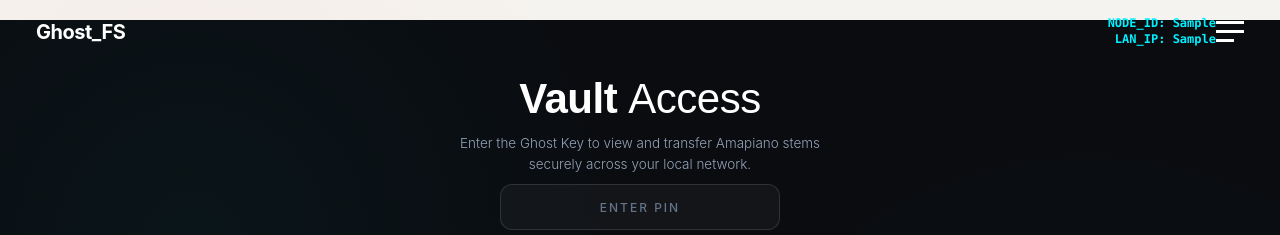
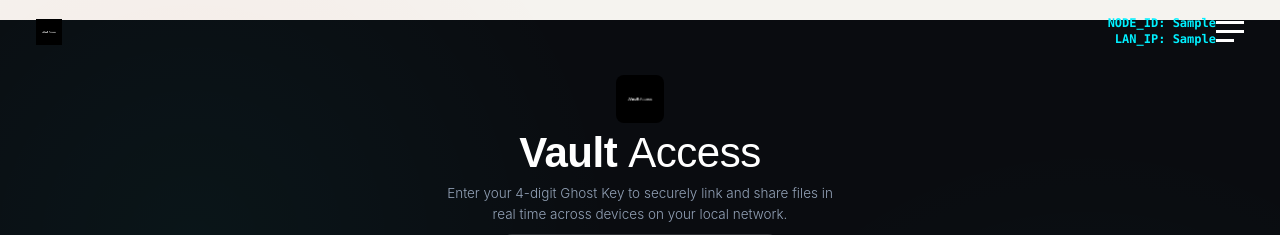
Before and after one commit to thulanesigasa/ghost_fileshuttler, a Flask app: template app/templates/index.html in a window 1280 px wide. Shown: the top 235 px of the page. Run offline with Flask 3, Linux system fonts and the light colour scheme; the template is opened without the code that fills it: most values are stand-ins (such as "Sample title", 1, 10 or a date in 2020); some libraries are stand-ins or nearby versions.

Commit message:
feat: integrate official Vault Access logo, remove dropzone box artifact, and enforce 4-digit cross-device sync (#36, #37, #38, #39) (#40)

```diff
--- a/app/app.py
+++ b/app/app.py
@@ -70,15 +70,19 @@ def index():
 def authenticate():
     data = request.get_json()
     if not data or 'pin' not in data or not data['pin'].strip():
-        return jsonify({'error': 'Ghost Key (PIN) is required'}), 400
+        return jsonify({'error': '4-Digit Ghost Key is required'}), 400
 
-    # Accept any PIN, but use its hash to separate user vaults
     user_pin = data['pin'].strip()
+    if len(user_pin) != 4 or not user_pin.isdigit():
+        return jsonify({'error': 'PIN must be exactly 4 digits (e.g. 1234)'}), 400
+
+    # Hash 4-digit PIN for tenant isolation across devices
     vault_hash = hashlib.sha256(user_pin.encode()).hexdigest()
 
+    session.permanent = True
     session['authenticated'] = True
     session['vault_id'] = vault_hash
-    return jsonify({'message': 'Access Granted to secure vault'})
+    return jsonify({'message': 'Access Granted to secure vault', 'vault_id': vault_hash[:8]})
 
 @app.route('/logout', methods=['POST'])
 def logout():
--- a/app/static/css/styles.css
+++ b/app/static/css/styles.css
@@ -125,11 +125,30 @@ p, .mil-light-soft {
 }
 
 .mil-logo {
-    font-size: 20px !important;
-    font-weight: 700 !important;
-    color: #ffffff !important;
-    letter-spacing: -0.5px !important;
+    display: inline-flex !important;
+    align-items: center !important;
     text-decoration: none !important;
+}
+
+.brand-logo-img {
+    height: 26px !important;
+    width: auto !important;
+    object-fit: contain !important;
+    display: block !important;
+}
+
+.auth-brand-badge {
+    display: flex !important;
+    justify-content: center !important;
+    align-items: center !important;
+    margin-bottom: 14px !important;
+}
+
+.auth-logo-img {
+    height: 48px !important;
+    width: auto !important;
+    object-fit: contain !important;
+    border-radius: 8px !important;
 }
 
 .mil-frame-info {
@@ -257,16 +276,23 @@ p, .mil-light-soft {
 
 .drop-icon {
     color: var(--accent) !important;
-    margin-bottom: 10px !important;
+    margin-bottom: 12px !important;
     display: flex !important;
     align-items: center !important;
     justify-content: center !important;
+    background: transparent !important;
+    border: none !important;
 }
 
 .drop-icon svg {
-    width: 32px !important;
-    height: 32px !important;
+    width: 38px !important;
+    height: 38px !important;
     stroke: var(--accent) !important;
+    fill: none !important;
+    background: transparent !important;
+    border: none !important;
+    box-shadow: none !important;
+    outline: none !important;
 }
 
 .drop-zone h5 {
--- a/app/static/js/shuttler.js
+++ b/app/static/js/shuttler.js
@@ -262,8 +262,8 @@ document.addEventListener('DOMContentLoaded', () => {
     });
 
     // Automatic Sync (Polling)
-    // Synchronize the vault every 1 second to ensure all users see new uploads immediately.
+    // Synchronize the vault every 2 seconds to ensure all users see new uploads immediately.
     if (fileList) {
-        setInterval(loadFiles, 3000);
+        setInterval(loadFiles, 2000);
     }
 });
--- a/app/templates/index.html
+++ b/app/templates/index.html
@@ -4,7 +4,9 @@
 <head>
     <meta charset="UTF-8">
     <meta name="viewport" content="width=device-width, initial-scale=1.0">
-    <title>Ghost_FileShuttler</title>
+    <title>.Vault Access | Ghost_FileShuttler</title>
+    <link rel="icon" type="image/png" href="{{ url_for('static', filename='img/brand/vault_logo.png') }}">
+    <link rel="apple-touch-icon" href="{{ url_for('static', filename='img/brand/vault_logo.png') }}">
     <!-- Portfolio Template CSS -->
     <link rel="stylesheet" href="{{ url_for('static', filename='css/plugins/bootstrap-grid.css') }}">
     <link rel="stylesheet" href="{{ url_for('static', filename='css/plugins/font-awesome.min.css') }}">
@@ -12,7 +14,7 @@
     <link rel="stylesheet" href="{{ url_for('static', filename='css/plugins/fancybox.min.css') }}">
     <link rel="stylesheet" href="{{ url_for('static', filename='css/style.css') }}">
 
-    <!-- Original CSS Overrides for Dropzone -->
+    <!-- Calibrated Ghost Vault Styling -->
     <link rel="stylesheet" href="{{ url_for('static', filename='css/styles.css') }}">
 
     <script type="application/ld+json">
@@ -68,7 +70,9 @@
         <!-- frame -->
         <div class="mil-frame">
             <div class="mil-frame-top">
-                <a href="/" class="mil-logo">Ghost_FS</a>
+                <a href="/" class="mil-logo">
+                    <img src="{{ url_for('static', filename='img/brand/vault_logo.png') }}" alt=".Vault Access" class="brand-logo-img">
+                </a>
                 <div style="display: flex; align-items: center;">
                     <div class="mil-frame-info mil-mobile-hidden">
                         NODE_ID: {{ host_ip }}<br>
@@ -103,13 +107,14 @@
 
                             {% if not is_auth %}
                             <div class="mil-banner-content mil-up auth-box">
-                                <h1 class="mil-muted mil-mb-30">Vault <span class="mil-thin">Access</span></h1>
-                                <p class="mil-light-soft mil-mb-30">Enter the Ghost Key to view and transfer Amapiano
-                                    stems securely across your local network.</p>
+                                <div class="auth-brand-badge mil-mb-15">
+                                    <img src="{{ url_for('static', filename='img/brand/vault_logo.png') }}" alt=".Vault Access" class="auth-logo-img">
+                                </div>
+                                <h1 class="mil-muted mil-mb-15">Vault <span class="mil-thin">Access</span></h1>
+                                <p class="mil-light-soft mil-mb-30">Enter your 4-digit Ghost Key to securely link and share files in real time across devices on your local network.</p>
 
                                 <form id="auth-form" style="text-align: center;">
-                                    <input type="password" id="pin-input" placeholder="Enter PIN" inputmode="numeric"
-                                        required>
+                                    <input type="password" id="pin-input" placeholder="••••" inputmode="numeric" maxlength="4" pattern="[0-9]{4}" autocomplete="off" required>
                                     <button type="submit" class="mil-button auth-submit-btn">
                                         <span>Unlock Vault</span>
                                     </button>
@@ -126,8 +131,10 @@
                                     <!-- Dropzone -->
                                     <div class="drop-zone" id="drop-zone">
                                         <div class="drop-icon mil-mb-15">
-                                            <svg width="34" height="34" viewBox="0 0 24 24" fill="none" stroke="currentColor" stroke-width="2" stroke-linecap="round" stroke-linejoin="round">
-                                                <path d="M7 16a4 4 0 01-.88-7.903A5 5 0 1115.9 6L16 6a5 5 0 011 9.9M15 13l-3-3m0 0l-3 3m3-3v8"/>
+                                            <svg width="40" height="40" viewBox="0 0 24 24" fill="none" stroke="var(--accent)" stroke-width="2" stroke-linecap="round" stroke-linejoin="round" class="upload-cloud-svg">
+                                                <path d="M12 16V8M12 8L9 11M12 8L15 11"/>
+                                                <path d="M3 15C3 17.8284 3 19.2426 3.87868 20.1213C4.75736 21 6.17157 21 9 21H15C17.8284 21 19.2426 21 20.1213 20.1213C21 19.2426 21 17.8284 21 15"/>
+                                                <path d="M20.5 14.5C21.4391 13.9169 22 12.8715 22 11.6667C22 9.64162 20.3584 8 18.3333 8C18.1065 8 17.8863 8.02062 17.6749 8.06019C16.9803 5.7197 14.8105 4 12.2222 4C9.28284 4 6.86175 6.25708 6.5057 9.13627C5.99264 9.04707 5.46467 9 4.92308 9C2.75647 9 1 10.7565 1 12.9231C1 14.8569 2.39659 16.4648 4.23846 16.7846"/>
                                             </svg>
                                         </div>
                                         <h5 class="mil-muted mil-mb-15">Drag & Drop files here</h5>
```
Also changed, not shown: README.md, app/static/img/brand/vault_logo.png (added), app/static/img/favicon.png (added).
